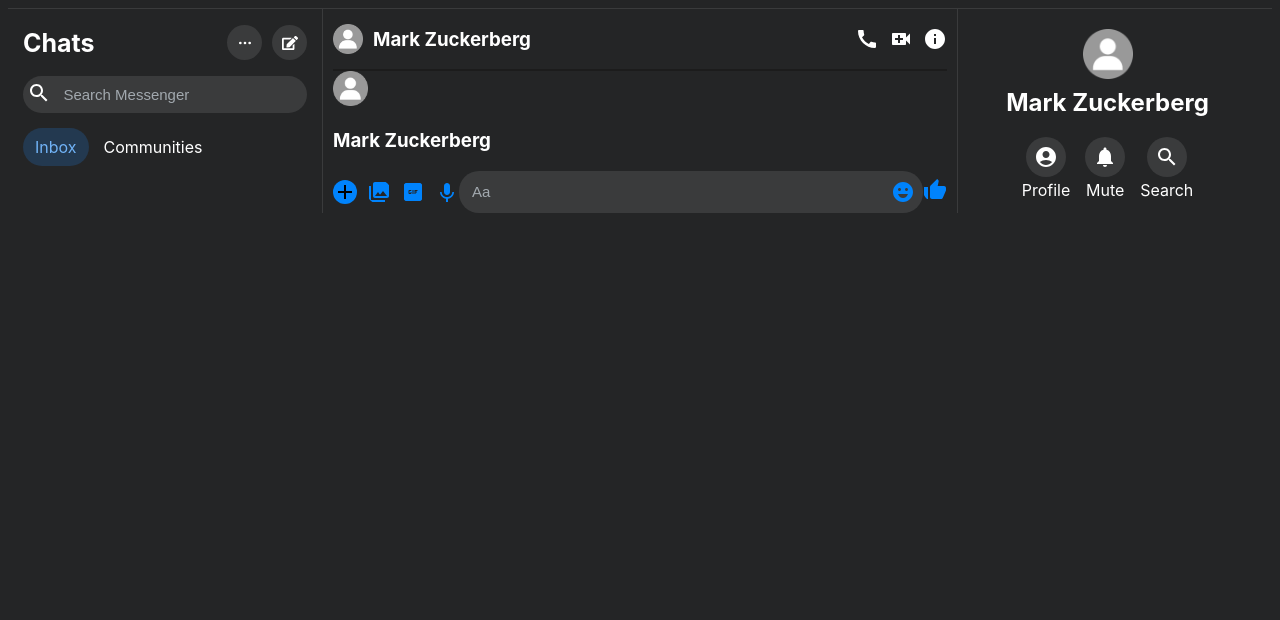
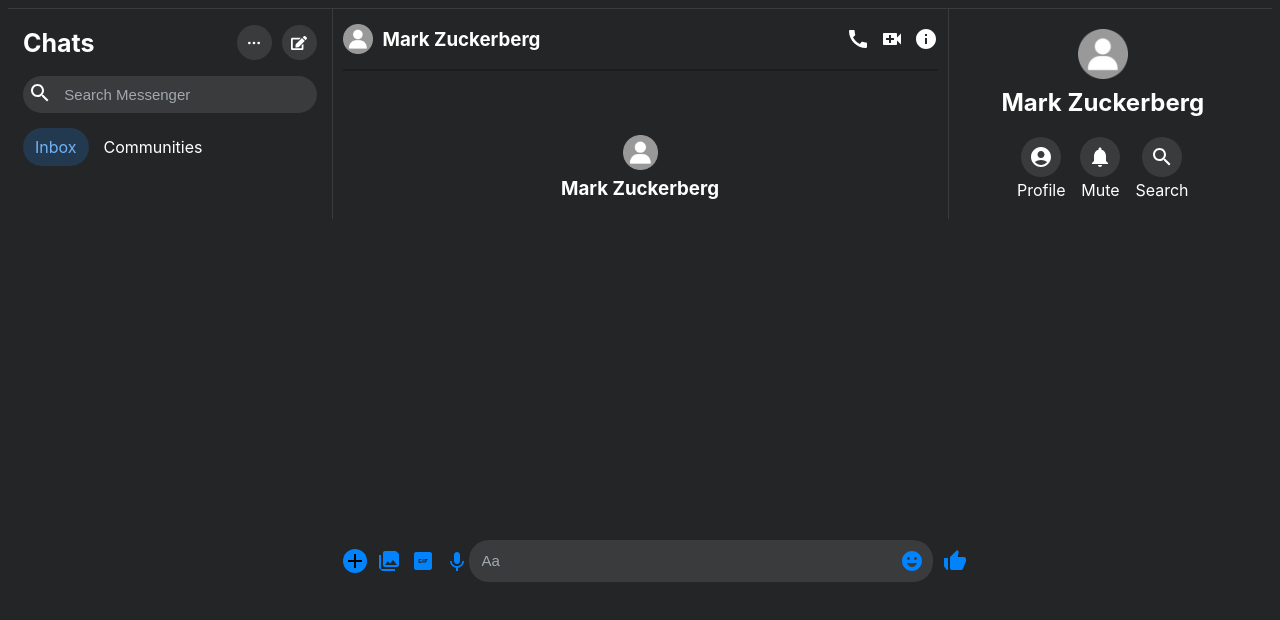
Before and after one commit to Rahulfordev/react-messenger-app, a React (Vite) app: page / in a window 1280 px wide. Shown: the top 620 px of the page. Built offline with nearby package versions, Linux system fonts and the light colour scheme.

Commit message:
one step end

```diff
--- a/src/App.css
+++ b/src/App.css
@@ -109,6 +109,7 @@
   border-left: 1px solid #3a3b3c;
   border-right: 1px solid #3a3b3c;
   padding: 0 10px;
+  position: relative;
 }
 
 .message__nav--items {
@@ -128,6 +129,18 @@
   display: flex;
   align-items: center;
   gap: 10px;
+}
+
+.message__nav--message__user {
+  text-align: center;
+}
+
+.message__nav--message__user h3 {
+  margin-block-start: 3px;
+}
+
+.message__nav--message {
+  padding-top: 4rem;
 }
 
 /* ===== Right Na ===== */
@@ -164,6 +177,10 @@
 }
 
 /* ==== input ======= */
+.input {
+  position: absolute;
+  bottom: -363px;
+}
 
 .input__container {
   display: flex;
@@ -196,3 +213,9 @@
   padding-left: 13px;
   font-size: 16px;
 }
+
+.input__container--thum {
+  display: flex;
+  align-items: center;
+  padding-left: 10px;
+}
--- a/src/components/Message.jsx
+++ b/src/components/Message.jsx
@@ -22,8 +22,10 @@
       </div>
 
       <div className="message__nav--message">
-        <img width="35px" src={user} alt="message-user" />
-        <h3>Mark Zuckerberg</h3>
+        <div className="message__nav--message__user">
+          <img width="35px" src={user} alt="message-user" />
+          <h3>Mark Zuckerberg</h3>
+        </div>
       </div>
       <Input />
     </div>
```
